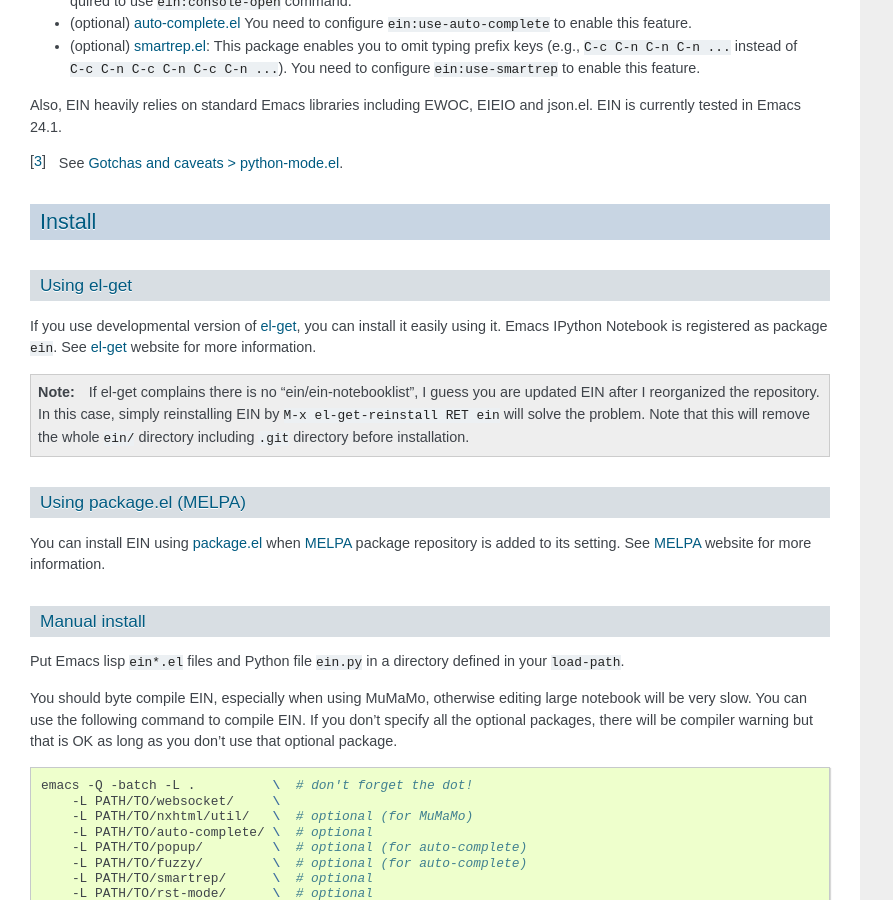
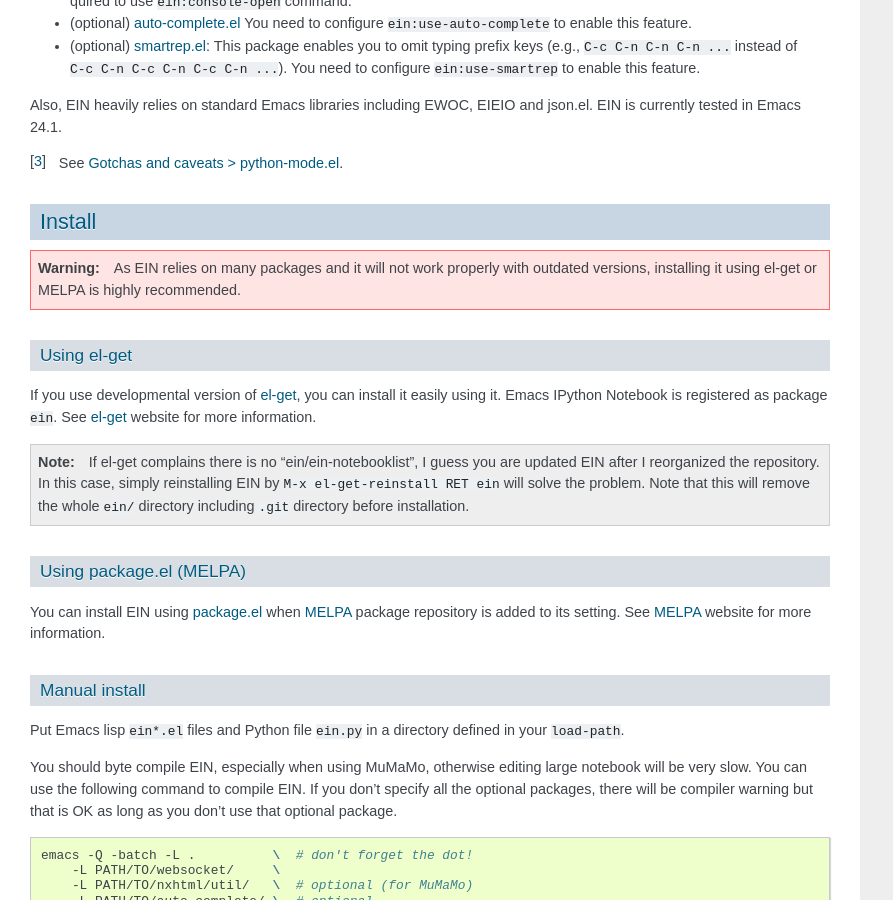
Before and after one commit to millejoh/emacs-ipython-notebook, a Sphinx documentation site: the page built from doc/source/index.rst, in a window 1280 px wide and 900 px high, scrolled down 2360 px. Shown: the whole window, without its empty margins (0-893 px from the left). Built offline with Sphinx 7.4.7, drawn with Linux system fonts in a browser that asks for light colours; cross-references to code outside the pages are shown as plain code.

Commit message:
Recommend el-get or MELPA for installation

```diff
--- a/README.rst
+++ b/README.rst
@@ -120,7 +120,7 @@
 
 1. Install module.
    Put Emacs lisp ``ein*.el`` files and Python file ``ein.py`` in your
-   load path.
+   load path.  See `online documentation`_ for more information.
 
 2. Require module::
 
--- a/doc/source/index.rst
+++ b/doc/source/index.rst
@@ -112,6 +112,11 @@
 
 Install
 -------
+
+.. warning:: As EIN relies on many packages and it will not work
+   properly with outdated versions, installing it using el-get or
+   MELPA is highly recommended.
+
 
 Using el-get
 ^^^^^^^^^^^^
```
